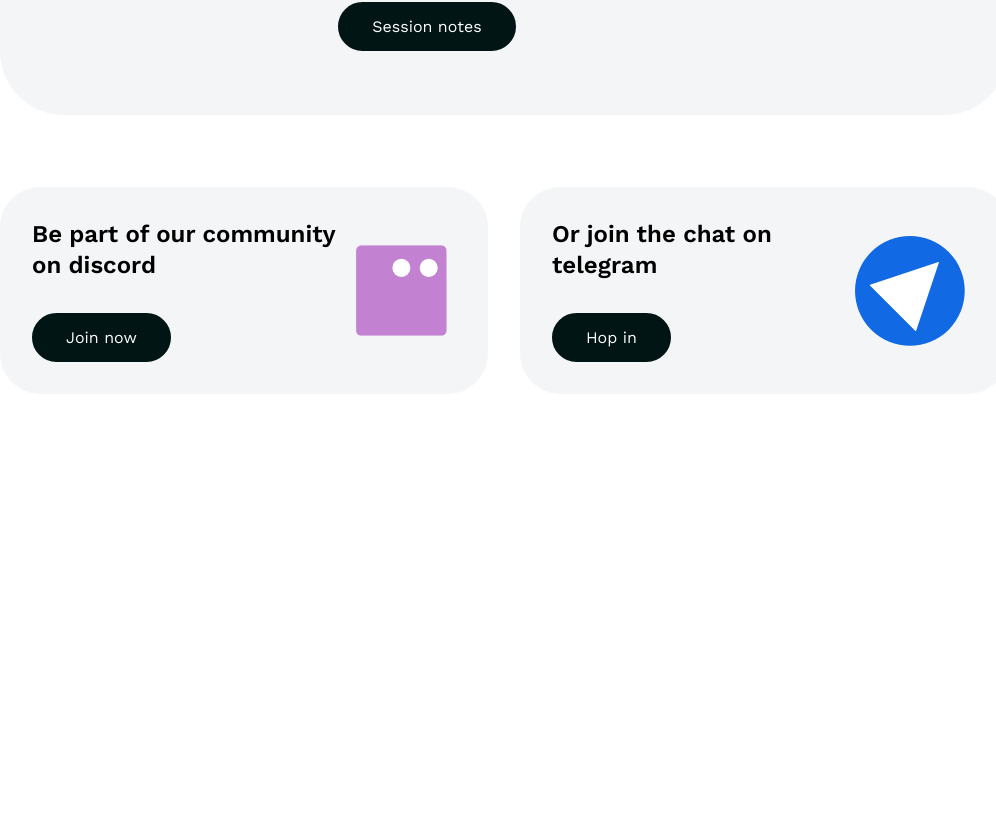
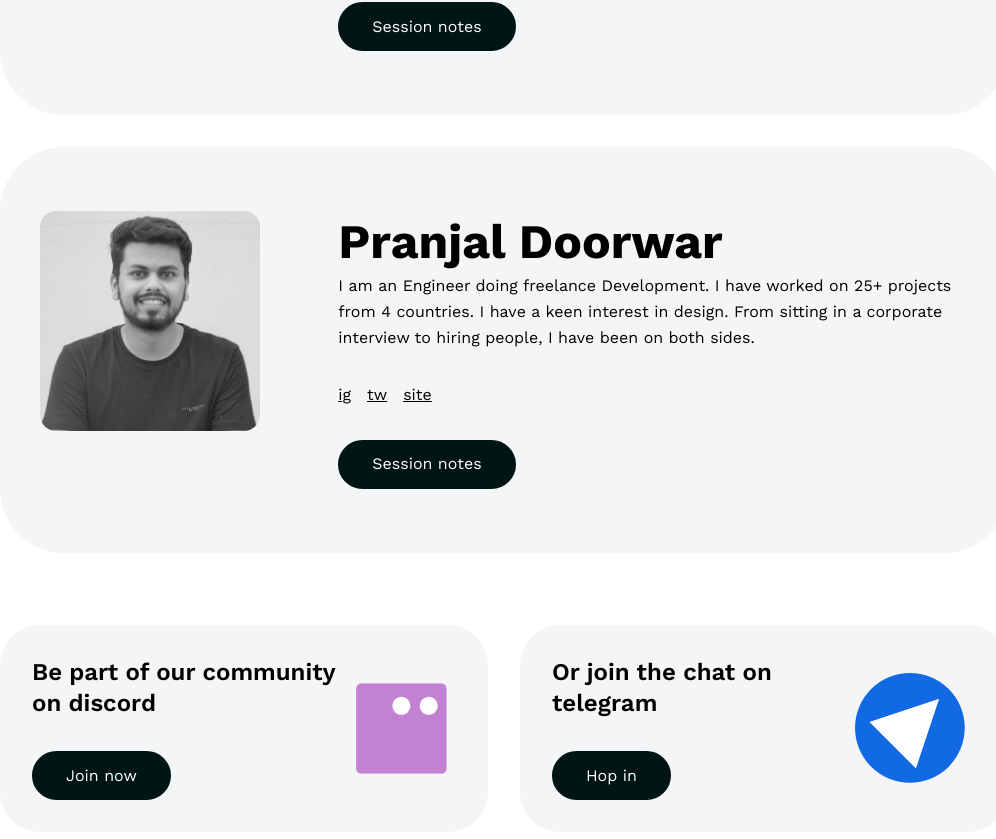
Before and after one commit to thecodegrain/dameet-site, a Next.js app: page /speakers in a window 1280 px wide. Shown: the part 2637-3476 px from the top of the page, without its empty margins (248-1244 px from the left). Before the commit the page ends 3151 px from the top, so only its background shows below. Built offline with nearby package versions, Linux system fonts and the light colour scheme; no server answers.

Commit message:
Added Pranjal’s img and bio

```diff
--- a/pages/speakers.js
+++ b/pages/speakers.js
@@ -293,7 +293,7 @@
                 </div>
               </div>
             </section>
-            {/* <section
+           <section
               id="speaker6"
               className="small-space speaker-card-detail bg-light"
             >
@@ -311,13 +311,7 @@
                   <div>
                     <h2>Pranjal Doorwar</h2>
                     <p>
-                      Lorem ipsum dolor sit amet consectetur adipisicing elit.
-                      Architecto officiis quidem at laborum dolores nobis natus
-                      praesentium corporis qui, animi eligendi placeat, quo
-                      aperiam, vitae deserunt minima. Natus recusandae eius
-                      inventore rem modi dolorum ratione ipsam, quam
-                      consequuntur officia non laborum iure. Delectus eos,
-                      perspiciatis at explicabo illo repudiandae eligendi?
+                       I am an Engineer doing freelance Development. I have worked on 25+ projects from 4 countries. I have a keen interest in design. From sitting in a corporate interview to hiring people, I have been on both sides.
                     </p>
                     <div className="small-space">
                       <div className="social-links">
@@ -352,7 +346,7 @@
                   </div>
                 </div>
               </div>
-            </section> */}
+            </section>
             <section>
               <div className="info-grid small-space">
                 <div className="info-card-row info-cards bg-light">
```
Also changed, not shown: public/img/speaker-06.jpg.
